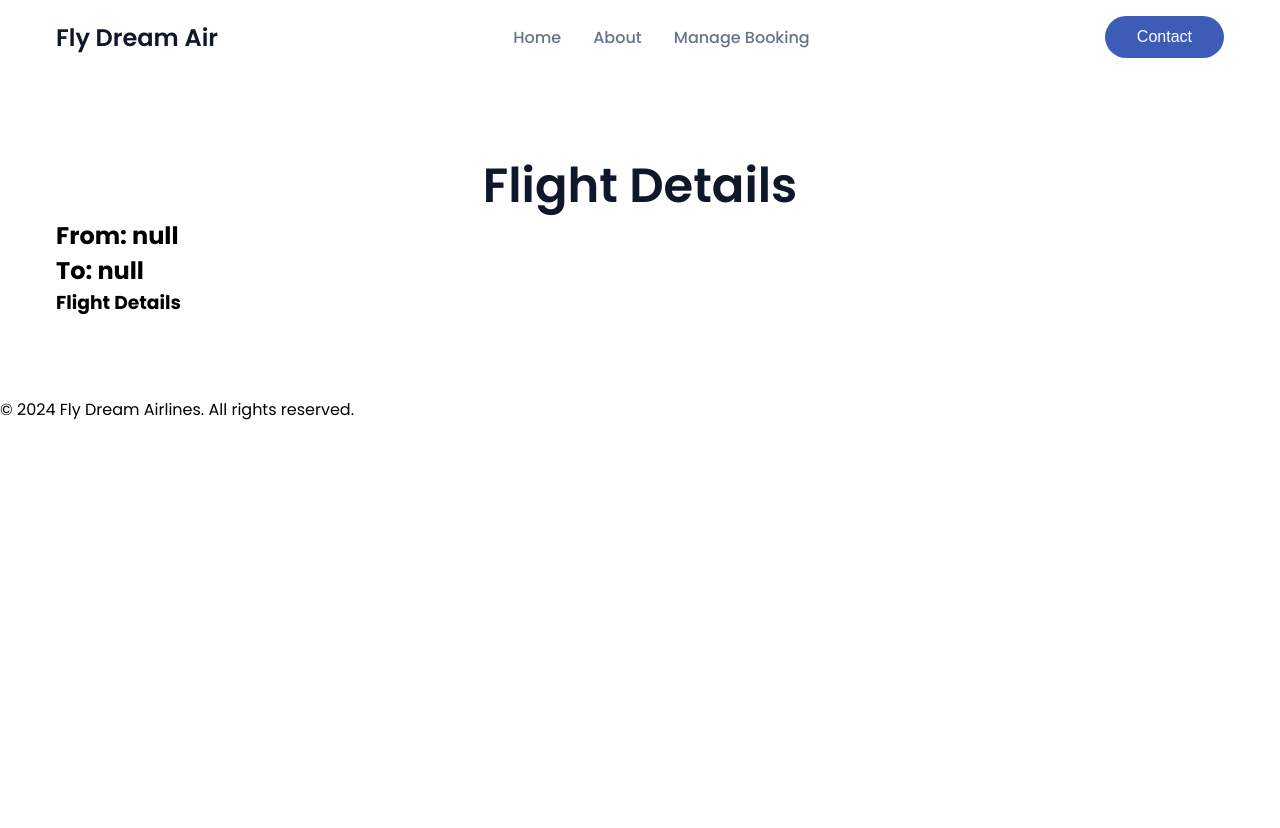
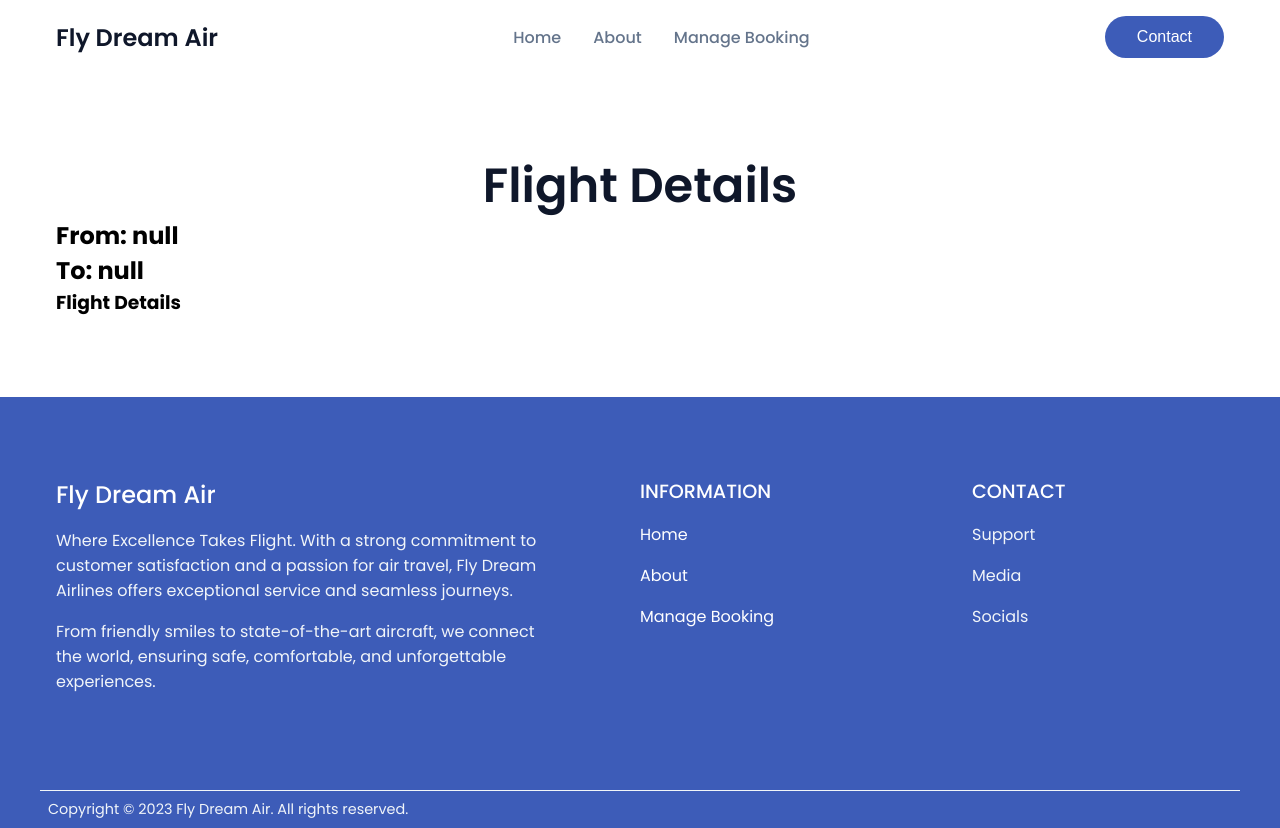
Before and after one commit to abqkk/group7, a plain HTML site: page booking.html in a window 1280 px wide. Before the commit the page ends 800 px from the top, so only its background shows below. Drawn offline with nearby package versions, Linux system fonts and the light colour scheme.

Commit message:
Update booking.html

```diff
--- a/booking.html
+++ b/booking.html
@@ -23,11 +23,42 @@
     <div id="flight-results" class="mt-5"></div>
   </header>
 
-  <footer class="text-center py-4">
-    <div class="container">
-      <p>&copy; 2024 Fly Dream Airlines. All rights reserved.</p>
-    </div>
-  </footer>
+    <footer class="footer">
+      <div class="section__container footer__container">
+        <div class="footer__col">
+          <h3>Fly Dream Air</h3>
+          <p>
+            Where Excellence Takes Flight. With a strong commitment to customer
+            satisfaction and a passion for air travel, Fly Dream Airlines offers
+            exceptional service and seamless journeys.
+          </p>
+          <p>
+            From friendly smiles to state-of-the-art aircraft, we connect the
+            world, ensuring safe, comfortable, and unforgettable experiences.
+          </p>
+        </div>
+        <div class="footer__col">
+          <h4>INFORMATION</h4>
+          <p><a href="index.html">Home</a></p>
+          <p><a href="about.html">About</a></p>
+          <p><a href="manage.html">Manage Booking</a></p>
+        </div>
+        <div class="footer__col">
+          <h4>CONTACT</h4>
+          <p>Support</p>
+          <p>Media</p>
+          <p>Socials</p>
+        </div>
+      </div>
+      <div class="section__container footer__bar">
+        <p>Copyright © 2023 Fly Dream Air. All rights reserved.</p>
+        <div class="socials">
+          <span><i class="ri-facebook-fill"></i></span>
+          <span><i class="ri-twitter-fill"></i></span>
+          <span><i class="ri-instagram-line"></i></span>
+        </div>
+      </div>
+    </footer>
 
   <script src="https://ajax.googleapis.com/ajax/libs/jquery/3.5.1/jquery.min.js"></script>
   <script src="https://maxcdn.bootstrapcdn.com/bootstrap/4.5.2/js/bootstrap.min.js"></script>
@@ -56,6 +87,9 @@
               <p><strong>To:</strong> ${toCity}</p>
               <p><strong>Date:</strong> ${date}</p>
               <p><strong>Price:</strong> ${price}</p>
+              <button class="btn" onclick="bookFlight()">Select</button>
+              <br>
+              <hr>
             `;
           }
         });
@@ -64,6 +98,23 @@
       })
       .catch(error => console.error('Error loading flight details:', error));
   });
+
+  function bookFlight() {
+    const flightNumber = generateFlightNumber();
+    const confirmationMessage = `Thank you for booking your flight! Your flight number is ${flightNumber}.`;
+
+    // Redirect to the confirmation page
+    window.location.href = `confirmation.html?message=${confirmationMessage}`;
+  }
+
+  function generateFlightNumber() {
+    const characters = 'ABCDEFGHIJKLMNOPQRSTUVWXYZ0123456789';
+    let flightNumber = '';
+    for (let i = 0; i < 10; i++) {
+      flightNumber += characters.charAt(Math.floor(Math.random() * characters.length));
+    }
+    return flightNumber;
+  }
 </script>
 </body>
 </html>
```
